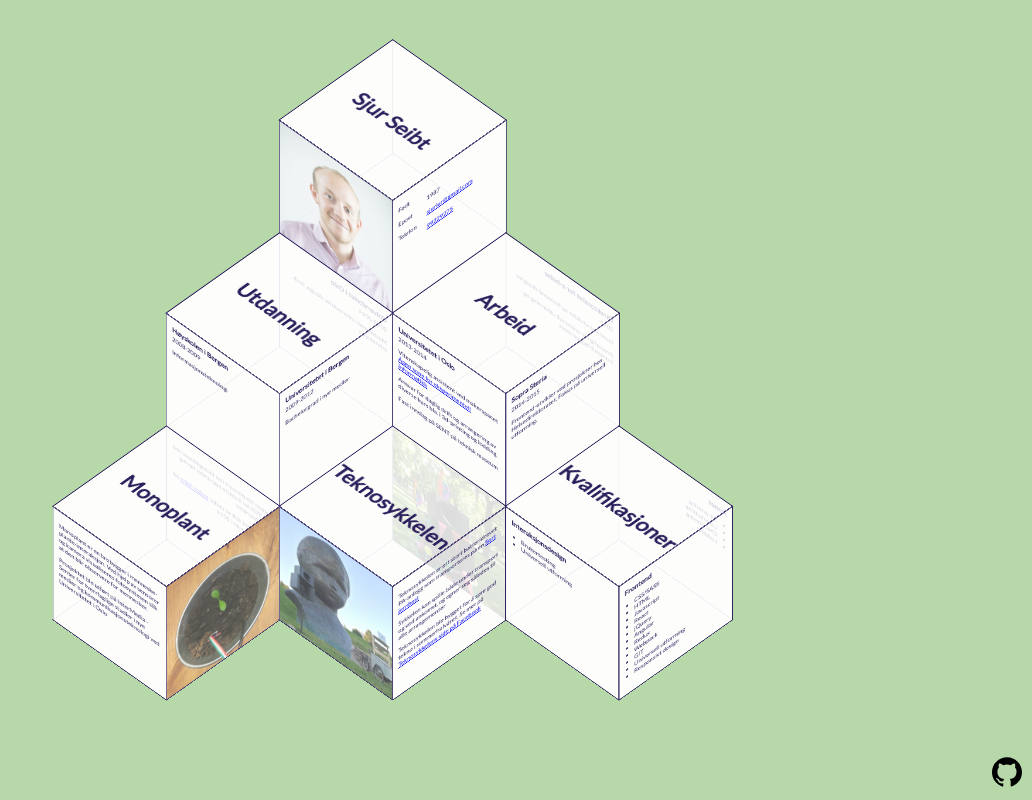
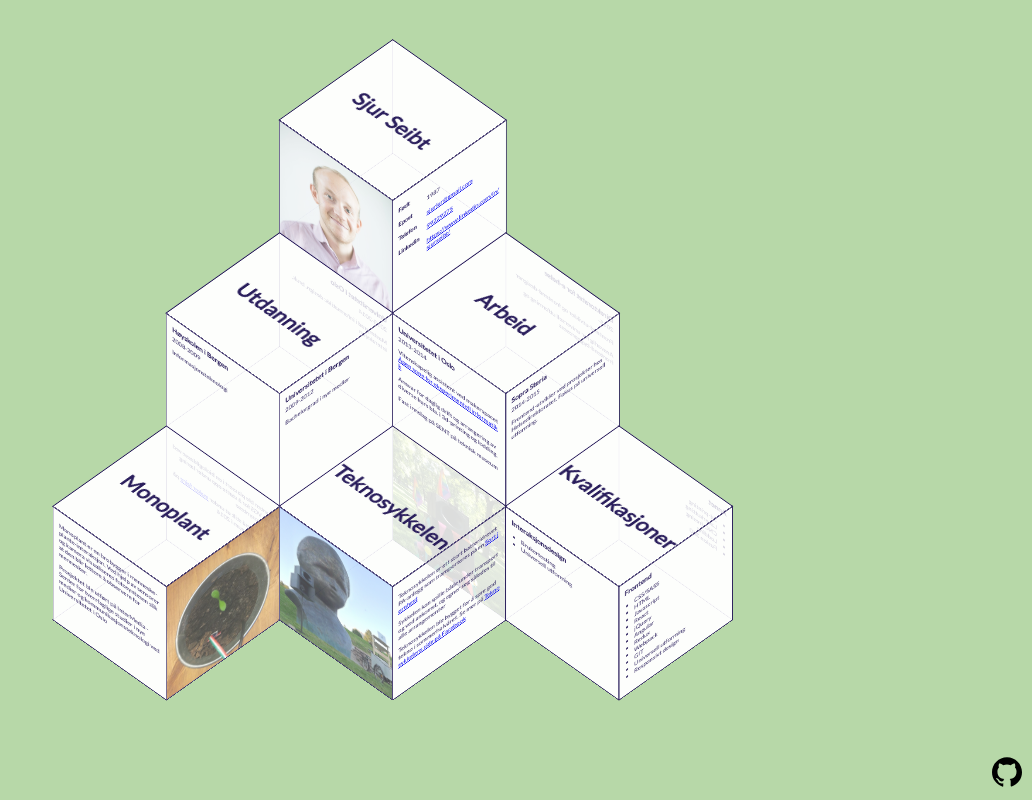
Before and after one commit to sjurlur/cv, a React (Create React App) app: page / in a window 1280 px wide. Shown: the whole page, without its empty margins (248-1280 px from the left). Built offline with nearby package versions, Linux system fonts and the light colour scheme.

Commit message:
oppdater

```diff
--- a/src/Components/cube/facetypes/text.js
+++ b/src/Components/cube/facetypes/text.js
@@ -6,6 +6,12 @@ const Wrapper = styled.div`
   padding: 0;
   height: 100%;
   overflow: hidden;
+  dt {
+    font-weight: 600;
+  }
+  a {
+    word-break: break-all;
+  }
 `;
 
 const Data = styled.div`
--- a/src/data/cv.json
+++ b/src/data/cv.json
@@ -8,7 +8,7 @@
         {
           "type": "text",
           "data":
-            "<dl><dt>Født</dt><dd>1987</dd><dt>Epost</dt><dd><a href='mailto:sjurlur@gmail.com'>sjurlur@gmail.com</a></dd><dt>Telefon</dt><dd><a href='tel:004799229275'>99229275</a></dd></dl>"
+            "<dl><dt>Født</dt><dd>1987</dd><dt>Epost</dt><dd><a href='mailto:sjurlur@gmail.com'>sjurlur@gmail.com</a></dd><dt>Telefon</dt><dd><a href='tel:004799229275'>99229275</a></dd><dt>Linkedin</dt><dd><a href='https://www.linkedin.com/in/sjurseibt/'>https://www.linkedin.com/in/sjurseibt/</a></dd></dl>"
         }
       ]
     },
@@ -55,7 +55,7 @@
         {
           "type": "text",
           "data":
-            "<p>Monoplant er en brobygger i menneske-plante-interaksjon. Ved hjelp av sensorer og kamera visualiseres fotosyntesen slik at den blir observere for mennesker.</p><p>Prosjektet ble utført på InterMedia - Senter for tverrfaglige studier i nye medier og kommunikasjonsteknologi ved Universitetet i Oslo</p>"
+            "<p>Monoplant er en brobygger i menneske-plante-interaksjon. Ved hjelp av sensorer og kamera visualiseres fotosyntesen slik at den blir lettere å observere for mennesker.</p><p>Prosjektet ble utført på InterMedia - Senter for tverrfaglige studier i nye medier og kommunikasjonsteknologi ved Universitetet i Oslo</p>"
         },
         { "type": "image", "data": "monoplant2.jpg" },
         {
@@ -88,7 +88,10 @@
           "data":
             "<h3>Frontend</h3><ul><li>CSS/SASS</li><li>HTML</li><li>Javascript</li><li>React</li><li>jQuery</li><li>Angular</li><li>Redux</li><li>Webpack</li><li>GIT</li><li>Universell utforming</li><li>Responsivt design</li></ul></p>"
         },
-        { "type": "text", "data": "<h3>Annet</h3><ul><li>3d-printing</li><li>Laserkutting</li><li>CNC-fresing</li><li>Lodding</li></ul>" }
+        {
+          "type": "text",
+          "data": "<h3>Annet</h3><ul><li>3d-printing</li><li>Laserkutting</li><li>CNC-fresing</li><li>Lodding</li><li>Fusion 360</li></ul>"
+        }
       ]
     }
   ],
```
